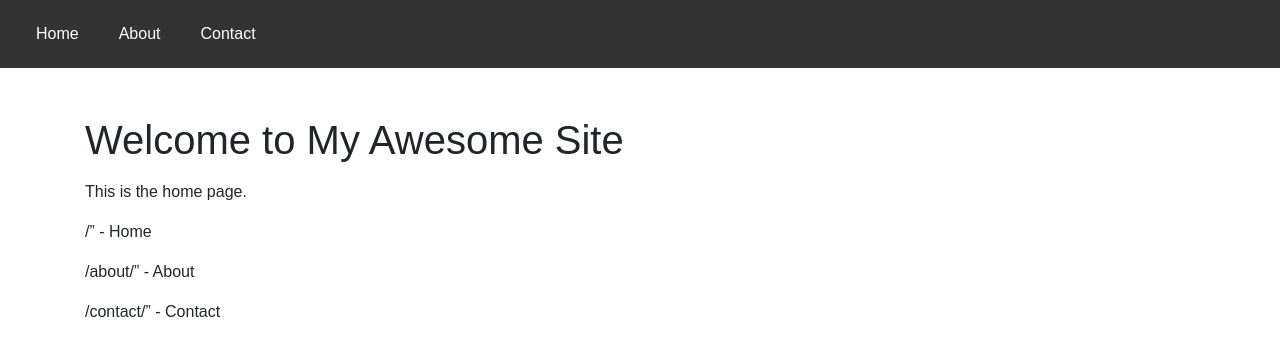
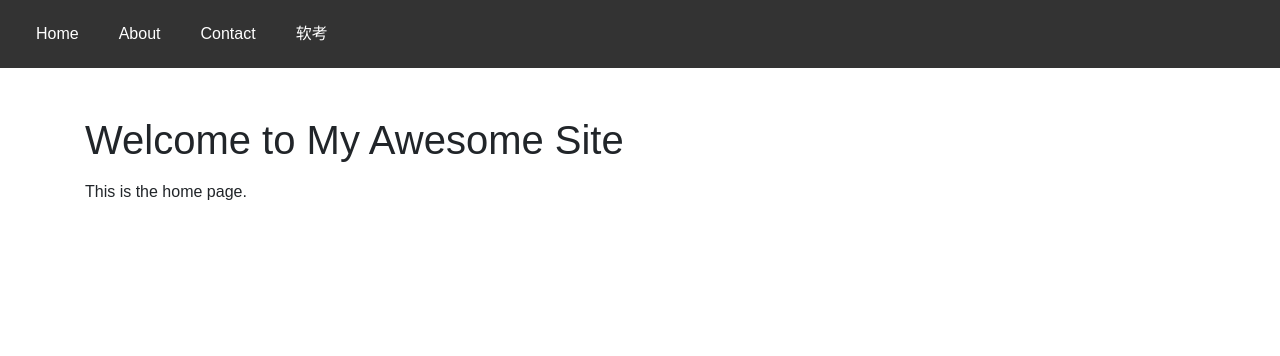
Before and after one commit to tokeneros/github.io, a Jekyll site: the page built from index.md, in a window 1280 px wide. Shown: the top 356 px of the page. Built offline with Jekyll 4.4.1, drawn with Linux system fonts in a browser that asks for light colours; nearby versions of some CDN libraries.

Commit message:
feat(main): 初始化

```diff
--- a/_config.yml
+++ b/_config.yml
@@ -29,3 +29,8 @@ nav_links:
     url: "/about/"
   - title: "Contact"
     url: "/contact/"
+  - title: "软考"
+    url: "/ruanKao/"
+    children:
+      - title: "第一章节"
+        url: "/ruanKao/index1/"
--- a/_includes/nav.html
+++ b/_includes/nav.html
@@ -1,7 +1,22 @@
 <nav class="navbar">
     <ul class="nav-list">
         {% for link in site.nav_links %}
-        <li class="nav-item"><a href="{{ site.baseurl }}{{ link.url }}">{{ link.title }}</a></li>
+            {% if link.children != null and link.children.size > 0 %}
+                <li class="nav-item dropdown">
+                    <a href="{{ site.baseurl }}{{ link.url }}">{{ link.title }}</a>
+                    <ul class="dropdown-menu">
+                        {% for item in link.children %}
+                            <li class="dropdown-item">
+                                <a href="{{ site.baseurl }}{{ item.url }}">{{ item.title }}</a>
+                            </li>
+                        {% endfor %}
+                    </ul>
+                </li>
+            {% else %}
+                <li class="nav-item">
+                    <a href="{{ site.baseurl }}{{ link.url }}">{{ link.title }}</a>
+                </li>
+            {% endif %}
         {% endfor %}
     </ul>
 </nav>
--- a/index.md
+++ b/index.md
@@ -6,8 +6,3 @@ title: Home
 # Welcome to My Awesome Site
 
 This is the home page.
-
-
-{% for link in site.nav_links %}
-{{ site.baseurl }}{{ link.url }}" - {{ link.title }}
-{% endfor %}
```
Also changed, not shown: pages/ruanKao/index1.md (added, +9 -0 lines).
